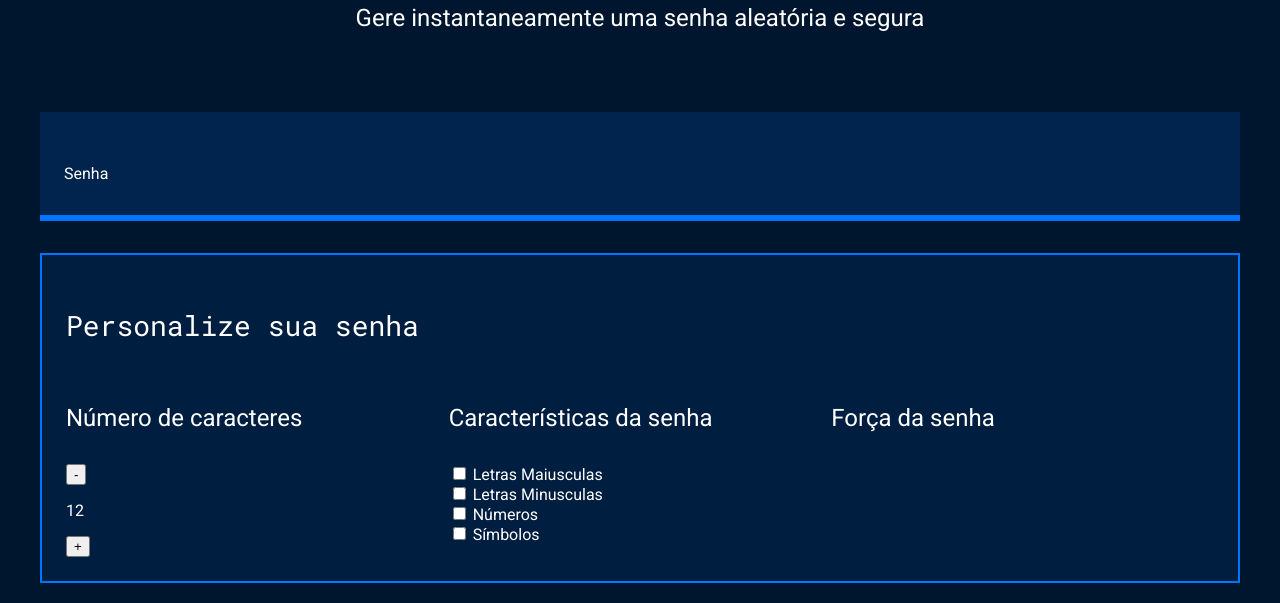
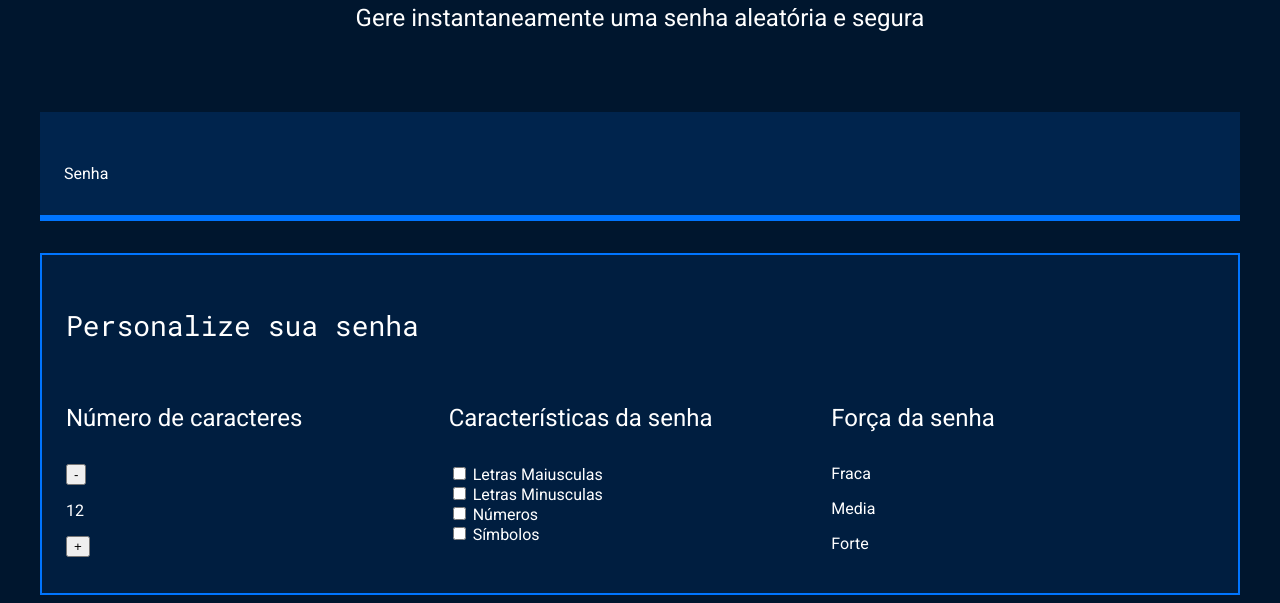
Before and after one commit to MariaEdu143/gerador-de-senhas, a plain HTML site: page index.html in a window 1280 px wide. Shown: the part 214-817 px from the top of the page. Drawn offline with Linux system fonts and the light colour scheme.

Commit message:
alteracoes

```diff
--- a/index.html
+++ b/index.html
@@ -52,6 +52,13 @@
 <div class="parametro-senha">
 <h4 class="parametro-senha__titulo">Força da senha</h4>
 <div class="barra"></div>
+<div class="forca forte"></div>
+<div class="paremetro-senha-textos">
+<p>Fraca</p>
+<p>Media</p>
+<p>Forte</p>
+</div>
+<p class=""></p>
 </div>
 </div>
 </div>
```
